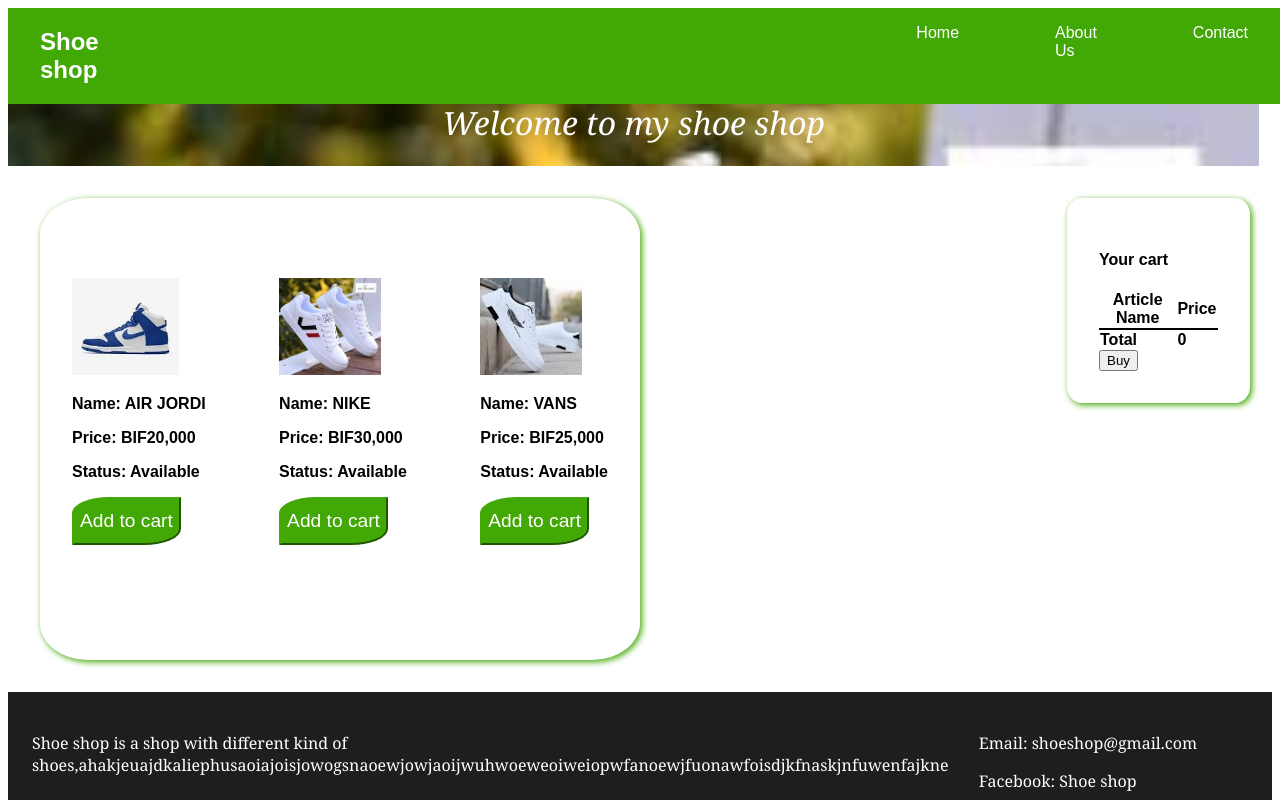
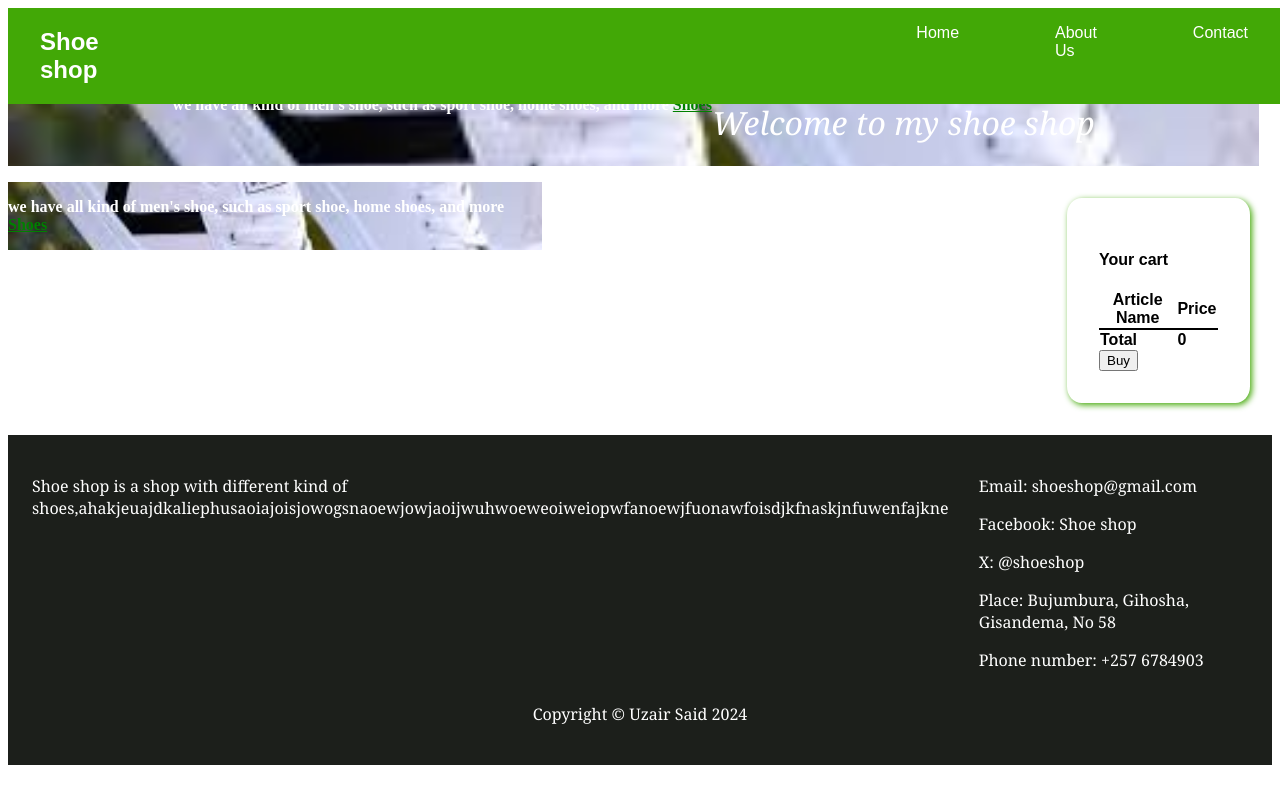
Before and after one commit to uzairsaid/angularEcomerceExercise, an Angular app: page / in a window 1280 px wide. Shown: the top 800 px of the page. Built offline with nearby package versions, Linux system fonts and the light colour scheme.

Commit message:
Added routes

```diff
--- a/src/app/app.component.html
+++ b/src/app/app.component.html
@@ -3,9 +3,10 @@
     <app-page-title [message]="welcomeMessage">
 
     </app-page-title>
+
     <div class="container">
-    <app-article-list></app-article-list>
+        <router-outlet>
             <app-cart></app-cart>
+        </router-outlet>
     </div>
-
     <app-footer></app-footer>
--- a/src/app/app.component.scss
+++ b/src/app/app.component.scss
@@ -5,6 +5,8 @@
 .container {
     display: flex;
     justify-content: space-between;
+    flex-direction: row-reverse;
+
 
 }
 
--- a/src/app/app.component.ts
+++ b/src/app/app.component.ts
@@ -4,6 +4,7 @@
 import { PageTitleComponent } from "./page-title/page-title.component";
 import { FooterComponent } from "./footer/footer.component";
 import { CartComponent } from "./cart/cart.component";
+import { RouterOutlet } from '@angular/router';
 
 
 @Component({
@@ -14,7 +15,8 @@
     ArticleListComponent,
     PageTitleComponent,
     FooterComponent,
-    CartComponent
+    CartComponent,
+    RouterOutlet
 ],
   templateUrl: './app.component.html',
   styleUrl: './app.component.scss'
--- a/src/app/app.routes.ts
+++ b/src/app/app.routes.ts
@@ -1,3 +1,12 @@
+
 import { Routes } from '@angular/router';
+import { PageTitleComponent } from './page-title/page-title.component';
+import { ArticleListComponent } from './article-list/article-list.component';
+import { PagenotfoundComponent } from './pagenotfound/pagenotfound.component';
+import { FooterComponent } from './footer/footer.component';
 
-export const routes: Routes = [];
+export const routes: Routes = [
+    {path: "" ,component:PageTitleComponent},
+    {path: "shoe-list" ,component:ArticleListComponent},
+    {path: "**" ,component:PagenotfoundComponent},
+];
--- a/src/app/navbar/navbar.component.html
+++ b/src/app/navbar/navbar.component.html
@@ -5,8 +5,8 @@
         </div>
         <div class="links">
             <ul class="navbar-links">
-                <li><a href="" class="link-item">{{ homeLink}}</a></li>
-                <li><a href="" class="link-item">{{ aboutLink}}</a></li>
+                <li><a routerLink="" routerLinkActive="active" class="link-item">{{ homeLink}}</a></li>
+                <li><a routerLink="about-us" class="link-item">{{ aboutLink}}</a></li>
                 <li><a href="" class="link-item">{{ contactLink}}</a></li>
             </ul>
         </div>
--- a/src/app/navbar/navbar.component.ts
+++ b/src/app/navbar/navbar.component.ts
@@ -1,9 +1,10 @@
 import { Component, OnInit} from '@angular/core';
+import { RouterLink, RouterLinkActive } from '@angular/router';
 
 @Component({
   selector: 'app-navbar',
   standalone: true,
-  imports: [],
+  imports: [RouterLink, RouterLinkActive],
   templateUrl: './navbar.component.html',
   styleUrl: './navbar.component.scss'
 })
--- a/src/app/page-title/page-title.component.html
+++ b/src/app/page-title/page-title.component.html
@@ -1,3 +1,12 @@
 <div class="head-title">
-        <h1>{{message}}</h1>
+        <div>
+                <p>we have all kind of men's shoe, such as sport shoe,
+                        home shoes, and more
+                 <a routerLink="shoe-list">Shoes</a>
+                </p>
+        </div>
+        <div>
+                <h1>{{message}}</h1>
+        </div>
+
 </div>
--- a/src/app/page-title/page-title.component.scss
+++ b/src/app/page-title/page-title.component.scss
@@ -4,16 +4,26 @@
     background-image: url("../../assets/images.jpeg");
     background-repeat: no-repeat;
     background-size: cover;
+    background-position: center;
     margin-top: 1rem;
     width: 99%;
     height: auto;
+    color: white;
 
     h1{
         font-family: Cambria, Cochin, Georgia, Times, 'Times New Roman', serif;
         font-size: 2rem;
         font-weight: normal;
         font-style: italic;
-        color: white;
+
+    }
+    p {
+        font-size: 1rem;
+        font-weight: bold;
+    }
+    a {
+        color: green;
     }
 
+
 }
--- a/src/app/page-title/page-title.component.ts
+++ b/src/app/page-title/page-title.component.ts
@@ -1,9 +1,10 @@
 import { Component,Input } from '@angular/core';
+import { RouterLink, RouterLinkActive } from '@angular/router';
 
 @Component({
   selector: 'app-page-title',
   standalone: true,
-  imports: [],
+  imports: [RouterLinkActive, RouterLink],
   templateUrl: './page-title.component.html',
   styleUrl: './page-title.component.scss'
 })
--- /dev/null
+++ b/src/app/pagenotfound/pagenotfound.component.html
@@ -0,0 +1,4 @@
+<div>
+    <p class="code-error">404</p>
+    <p class="page-message">Page not found</p>
+</div>
--- /dev/null
+++ b/src/app/pagenotfound/pagenotfound.component.scss
@@ -0,0 +1,10 @@
+div{
+    display: block;
+    .code-error {
+        font-size: large;
+        font-weight: bold;
+        .page-message {
+            font-weight: bolder;
+        }
+    }
+}
```
Also changed, not shown: src/app/pagenotfound/pagenotfound.component.ts (added, +12 -0 lines). Lines whose indentation alone changed are shown as unchanged.
